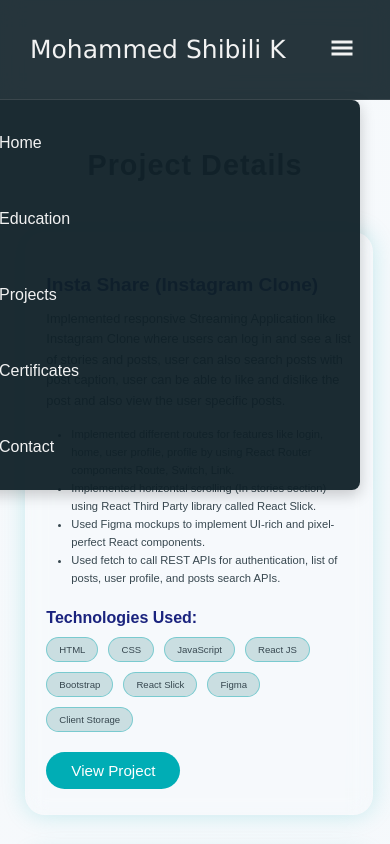
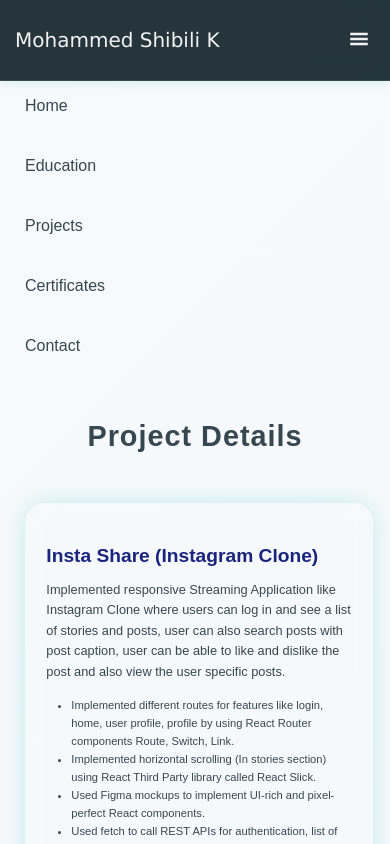
Before and after one commit to Shibili8/My-Portfolio, a React (Create React App) app: page /projects in a window 390 px wide. Both pictures are taken after a click on the button 342 px from the left and 49 px from the top of the page. Shown: the top 844 px of the page. Built offline with nearby package versions, Linux system fonts and the light colour scheme.

Commit message:
Updated the syles for mobile view

```diff
--- a/src/components/Header/index.css
+++ b/src/components/Header/index.css
@@ -1,7 +1,7 @@
 /* ---------- Header Container ---------- */
 .header-container {
-    width: 100%;
-    box-sizing: border-box;
+    width: 100%; /* full width */
+    box-sizing: border-box; /* include padding in width */
     position: sticky;
     top: 0;
     z-index: 1000;
@@ -12,6 +12,8 @@
     display: flex;
     justify-content: space-between;
     align-items: center;
+    box-shadow: 0 0 10px rgba(0, 173, 181, 0.2);
+    text-decoration: none;
 }
 
 /* ---------- Logo / Header Name ---------- */
@@ -21,29 +23,26 @@
     font-weight: 500;
     color: #f2f2f2;
 }
-
-.link-style {
+.link-style{
     text-decoration: none;
 }
-
 /* ---------- Links ---------- */
 .header-options-container {
     display: flex;
     align-items: center;
-    gap: 15px;
 }
 
 .header-options-larger-device {
     display: flex;
     align-items: center;
     gap: 20px;
-    width: 100%;
 }
 
 .header-options {
     font-size: 20px;
     color: #fff;
     font-weight: 500;
+    text-decoration: none;
     transition: all 0.3s ease;
 }
 
@@ -58,57 +57,42 @@
     outline: none;
     background: transparent;
     cursor: pointer;
-    display: none;
-}
-
-/* ---------- Hamburger Wrapper ---------- */
-.hamburger-wrapper {
-    position: relative; /* needed for absolute dropdown */
+    display: none; /* shown only on mobile below */
 }
 
 /* ---------- Mobile Header Options ---------- */
 .header-options-mobile-device {
-    display: flex;
+    display: none; /* default hidden */
     flex-direction: column;
     gap: 10px;
-    position: absolute;
-    top: 65px; /* height below hamburger */
-    right: 0;
-    background: rgba(15, 32, 39, 0.95);
-    padding: 10px 11px;
-    border-radius: 8px;
-    box-shadow: 0 5px 15px rgba(0, 0, 0, 0.2);
-    z-index: 1000;
-    width: 350px;
-    animation: slideDown 0.3s ease forwards;
-    padding-left: 50px;
-
-}
-
-.header-options-mobile-device .header-options {
-    font-size: 16px;
-    color: #f2f2f2;
-    padding: 8px 0;
-}
-
-.header-options-mobile-device .header-options:hover {
-    color: #00adb5;
-    transform: scale(1.05);
-}
-
-/* ---------- Slide down animation ---------- */
-@keyframes slideDown {
-    0% { opacity: 0; transform: translateY(-10px); }
-    100% { opacity: 1; transform: translateY(0); }
 }
 
 /* ---------- Responsive ---------- */
 @media screen and (max-width: 767px) {
+    .header-container {
+        padding: 8px 15px;
+    }
+
+    .header-name {
+        font-size: 20px;
+    }
+
     .header-options-larger-device {
-        display: none;
+        display: none; /* hide large screen links */
     }
 
     .hamburger-btn {
-        display: block;
+        display: block; /* show hamburger */
+    }
+
+    .header-options-mobile-device {
+        display: flex;
+        width: 100%;
+    }
+
+    .header-options {
+        font-size: 16px;
+        color: #37474f;
+        padding-left: 25px;
     }
 }
--- a/src/components/Header/index.js
+++ b/src/components/Header/index.js
@@ -1,14 +1,14 @@
-import { useState } from "react";
-import { Link } from "react-router-dom";
-import { GiHamburgerMenu } from "react-icons/gi";
+import { useState } from "react"
+import {Link} from "react-router-dom"
+import { GiHamburgerMenu } from "react-icons/gi"
 
-import './index.css';
+import './index.css'
 
-const Header = () => {
-    const [isOpen, setOpen] = useState(false);
+const Header = () =>{
+    const [isOpen, setOpen] = useState(false)
 
-    const onClickHamburger = () => {
-        setOpen(prev => !prev);
+    const onClickHamburger = () =>{
+        setOpen(prev=>!prev)
     }
 
     return (
@@ -17,35 +17,51 @@ const Header = () => {
             <Link to="/" className="link-style">
                 <h3 className="header-name">Mohammed Shibili K</h3>
             </Link>
-
             <div className="header-options-container">
-                    <div className="hamburger-wrapper">
-                        <button className="hamburger-btn" type="button" onClick={onClickHamburger}>
-                            <GiHamburgerMenu size={24} color="#f2f2f2"/>
+                <button className="hamburger-btn" type="button" onClick={onClickHamburger} >
+                    <GiHamburgerMenu size={20} color="#f2f2f2"/>
                 </button>
-
-                        {isOpen && (
-                            <div className="header-options-mobile-device">
-                                <Link to="/" className="link-style"><h3 className="header-options">Home</h3></Link>
-                                <Link to="/education" className="link-style"><h3 className="header-options">Education</h3></Link>
-                                <Link to="/projects" className="link-style"><h3 className="header-options">Projects</h3></Link>
-                                <Link to="/certificates" className="link-style"><h3 className="header-options">Certificates</h3></Link>
-                                <Link to="/contact" className="link-style"><h3 className="header-options">Contact</h3></Link>
+                <div className="header-options-larger-device">
+                    <Link to="/" className="link-style">
+                        <h3 className="header-options">Home</h3>
+                    </Link>
+                    <Link to="/education" className="link-style">
+                        <h3 className="header-options">Education</h3>
+                    </Link>
+                    <Link to="/projects" className="link-style">
+                        <h3 className="header-options">Projects</h3>
+                    </Link>
+                    <Link to="/certificates" className="link-style">
+                        <h3 className="header-options">Certificates</h3>
+                    </Link>
+                    <Link to="/contact" className="link-style">
+                        <h3 className="header-options">Contact</h3>
+                    </Link>
                 </div>
-                        )}
             </div>
 
-                    <div className="header-options-larger-device">
-                        <Link to="/" className="link-style"><h3 className="header-options">Home</h3></Link>
-                        <Link to="/education" className="link-style"><h3 className="header-options">Education</h3></Link>
-                        <Link to="/projects" className="link-style"><h3 className="header-options">Projects</h3></Link>
-                        <Link to="/certificates" className="link-style"><h3 className="header-options">Certificates</h3></Link>
-                        <Link to="/contact" className="link-style"><h3 className="header-options">Contact</h3></Link>
         </div>
+        { isOpen ? (
+                    <div className="header-options-mobile-device">
+                        <Link to="/" className="link-style">
+                            <h3 className="header-options">Home</h3>
+                        </Link>
+                        <Link to="/education" className="link-style">
+                            <h3 className="header-options">Education</h3>
+                        </Link>
+                        <Link to="/projects" className="link-style">
+                            <h3 className="header-options">Projects</h3>
+                        </Link>
+                        <Link to="/certificates" className="link-style">
+                            <h3 className="header-options">Certificates</h3>
+                        </Link>
+                        <Link to="/contact" className="link-style">
+                            <h3 className="header-options">Contact</h3>
+                        </Link>
                     </div>
-            </div>
+                ): null}
         </>
-    );
+    )
 }
 
-export default Header;
+export default Header
```
Lines whose indentation alone changed are shown as unchanged.
